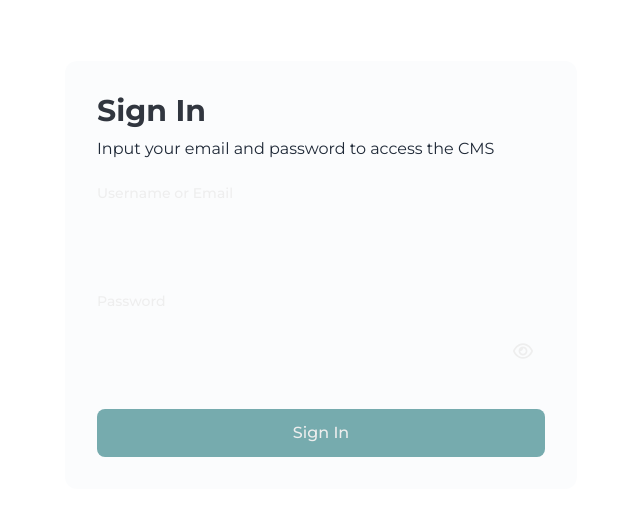
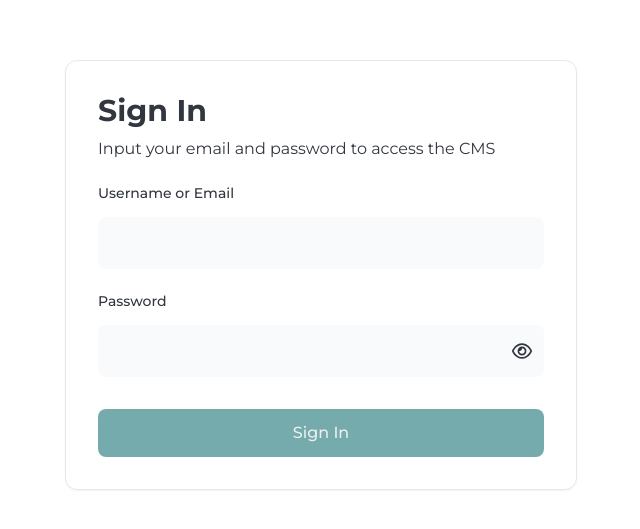
Before and after one commit to BramsuryaJP/my-portfolio-cms, a Next.js app: page /login in a window 1280 px wide. Shown: the part 125-654 px from the top of the page, without its empty margins (319-959 px from the left). Built offline with nearby package versions, Linux system fonts and the light colour scheme; no server answers.

Commit message:
style: change styling on login form on dark and light mode

```diff
--- a/app/(auth)/login/page.tsx
+++ b/app/(auth)/login/page.tsx
@@ -92,11 +92,11 @@ export default function Login() {
 	if (userData === null) {
 		return (
 			<div className='h-full flex items-center justify-center p-4'>
-				<div className='max-w-lg p-8 w-full rounded-xl bg-primaryLight/60 dark:bg-primaryDark/60'>
+				<div className='max-w-lg p-8 w-full rounded-xl bg-primaryLight/5 border-primaryLightBorder border shadow-sm dark:border-none dark:shadow-none dark:bg-primaryDark/60'>
 					<p className='text-primaryDark dark:text-white font-bold text-3xl'>
 						Sign In
 					</p>
-					<p className='text-md mt-2'>
+					<p className='text-md mt-2 text-primaryDark dark:text-white'>
 						Input your email and password to access the CMS
 					</p>
 					<form
@@ -104,17 +104,17 @@ export default function Login() {
 						className='mt-5 flex flex-col gap-5'
 					>
 						<div>
-							<label className='text-sm/6 font-medium text-white'>
+							<label className='text-sm/6 font-medium text-primaryDark dark:text-white'>
 								Username or Email
 							</label>
 							<input
 								{...register('usernameOrEmail')}
 								className={`
-                    mt-3 block w-full rounded-lg border-2 bg-white/5 py-3 ps-3 pe-11 text-sm/6 text-white
+                    mt-3 block w-full rounded-lg border-2 bg-primaryLight dark:bg-white/5 py-3 ps-3 pe-11 text-sm/6 text-primaryDark dark:text-white
                     ${
 						errors.usernameOrEmail
 							? 'border-red-500 focus:border-red-500 outline-none'
-							: 'border-transparent focus:border-white/25 outline-none'
+							: 'border-transparent focus:border-primaryLightBorder dark:focus:border-primaryDarkBorder outline-none'
 					}`}
 							/>
 							{errors.usernameOrEmail && (
@@ -124,7 +124,7 @@ export default function Login() {
 							)}
 						</div>
 						<div>
-							<label className='text-sm/6 font-medium text-white'>
+							<label className='text-sm/6 font-medium text-primaryDark dark:text-white'>
 								Password
 							</label>
 							<div className='relative'>
@@ -132,17 +132,17 @@ export default function Login() {
 									{...register('password')}
 									type={showPassword ? 'text' : 'password'}
 									className={`
-                      mt-3 block w-full rounded-lg border-2 bg-white/5 py-3 ps-3 pe-11 text-sm/6 text-white
+                      mt-3 block w-full rounded-lg border-2 bg-primaryLight dark:bg-white/5 py-3 ps-3 pe-11 text-sm/6 text-primaryDark dark:text-white
                       ${
 							errors.password
 								? 'border-red-500 focus:border-red-500 outline-none'
-								: 'border-transparent focus:border-white/25 outline-none'
+								: 'border-transparent focus:border-primaryLightBorder dark:focus:border-primaryDarkBorder outline-none'
 						}`}
 								/>
 								<button
 									type='button'
 									onClick={togglePasswordVisibility}
-									className='absolute inset-y-0 right-0 pr-3 flex items-center text-white'
+									className='absolute inset-y-0 right-0 pr-3 flex items-center text-primaryDark dark:text-white'
 								>
 									{showPassword ? (
 										<FaRegEyeSlash className='h-5 w-5' />
```
